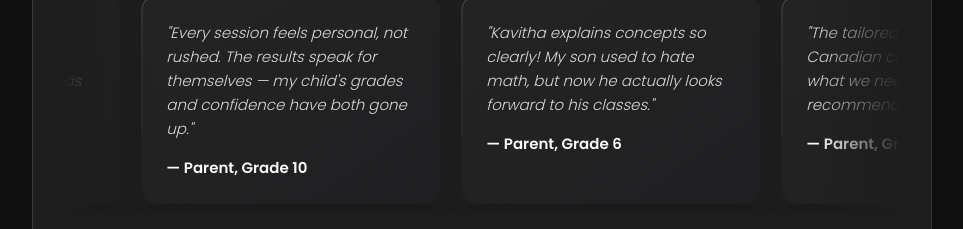
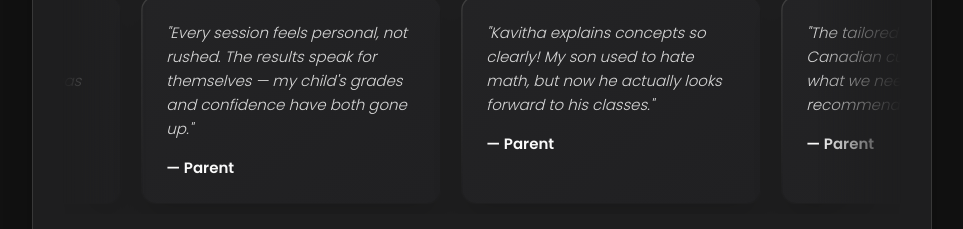
Before and after one commit to subarshan2006/Mathamatical_pvt_company, a React (Vite) app: page / in a window 1280 px wide. Shown: the part 2240-2469 px from the top of the page, without its empty margins (308-1271 px from the left). Built offline with nearby package versions, Linux system fonts and the light colour scheme.

Commit message:
feat: remove grades from feedback cards on home page
- src/components/Home.jsx:147,151,155,159,163 (and duplicates) — removed 'Grade X' from feedback card headers

```diff
--- a/src/components/Home.jsx
+++ b/src/components/Home.jsx
@@ -144,45 +144,45 @@ function Home({ activePage, setActivePage }) {
             {/* 5 feedbacks */}
             <div className="feedback-card">
               <p>"Extremely proactive and genuinely cares about every student's progress. My child has improved so much since we started."</p>
-              <h5>— Parent, Grade 8</h5>
+              <h5>— Parent</h5>
             </div>
             <div className="feedback-card">
               <p>"Every session feels personal, not rushed. The results speak for themselves — my child's grades and confidence have both gone up."</p>
-              <h5>— Parent, Grade 10</h5>
+              <h5>— Parent</h5>
             </div>
             <div className="feedback-card">
               <p>"Kavitha explains concepts so clearly! My son used to hate math, but now he actually looks forward to his classes."</p>
-              <h5>— Parent, Grade 6</h5>
+              <h5>— Parent</h5>
             </div>
             <div className="feedback-card">
               <p>"The tailored approach for the Canadian curriculum was exactly what we needed. Highly recommended!"</p>
-              <h5>— Parent, Grade 9</h5>
+              <h5>— Parent</h5>
             </div>
             <div className="feedback-card">
               <p>"Flexible scheduling and excellent teaching. A lifesaver for busy parents and struggling students."</p>
-              <h5>— Parent, Grade 7</h5>
+              <h5>— Parent</h5>
             </div>
 
             {/* Duplicated 5 feedbacks for seamless infinite scroll */}
             <div className="feedback-card">
               <p>"Extremely proactive and genuinely cares about every student's progress. My child has improved so much since we started."</p>
-              <h5>— Parent, Grade 8</h5>
+              <h5>— Parent</h5>
             </div>
             <div className="feedback-card">
               <p>"Every session feels personal, not rushed. The results speak for themselves — my child's grades and confidence have both gone up."</p>
-              <h5>— Parent, Grade 10</h5>
+              <h5>— Parent</h5>
             </div>
             <div className="feedback-card">
               <p>"Kavitha explains concepts so clearly! My son used to hate math, but now he actually looks forward to his classes."</p>
-              <h5>— Parent, Grade 6</h5>
+              <h5>— Parent</h5>
             </div>
             <div className="feedback-card">
               <p>"The tailored approach for the Canadian curriculum was exactly what we needed. Highly recommended!"</p>
-              <h5>— Parent, Grade 9</h5>
+              <h5>— Parent</h5>
             </div>
             <div className="feedback-card">
               <p>"Flexible scheduling and excellent teaching. A lifesaver for busy parents and struggling students."</p>
-              <h5>— Parent, Grade 7</h5>
+              <h5>— Parent</h5>
             </div>
           </div>
         </div>
```
